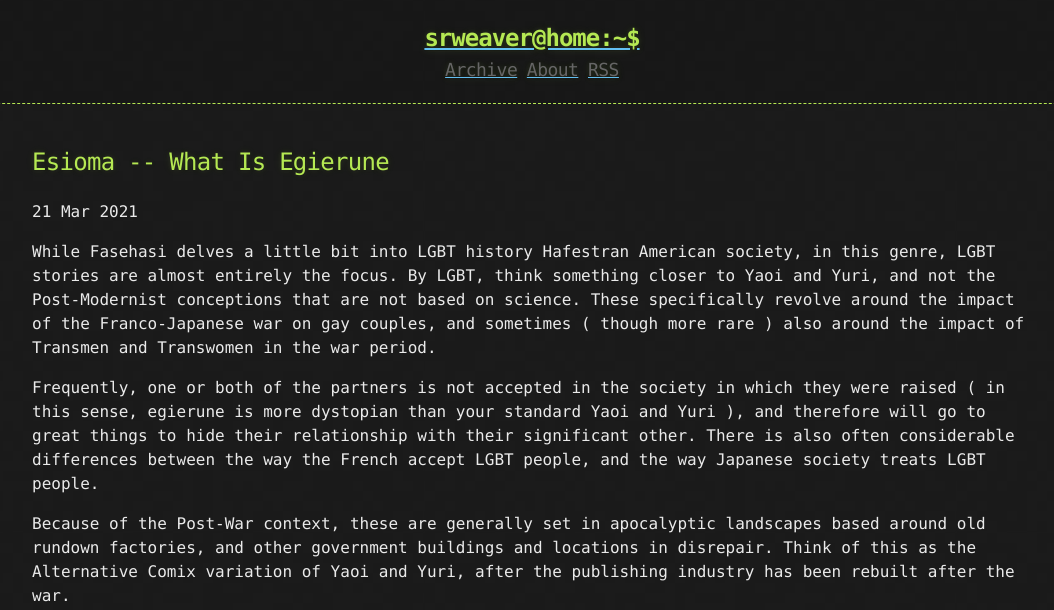
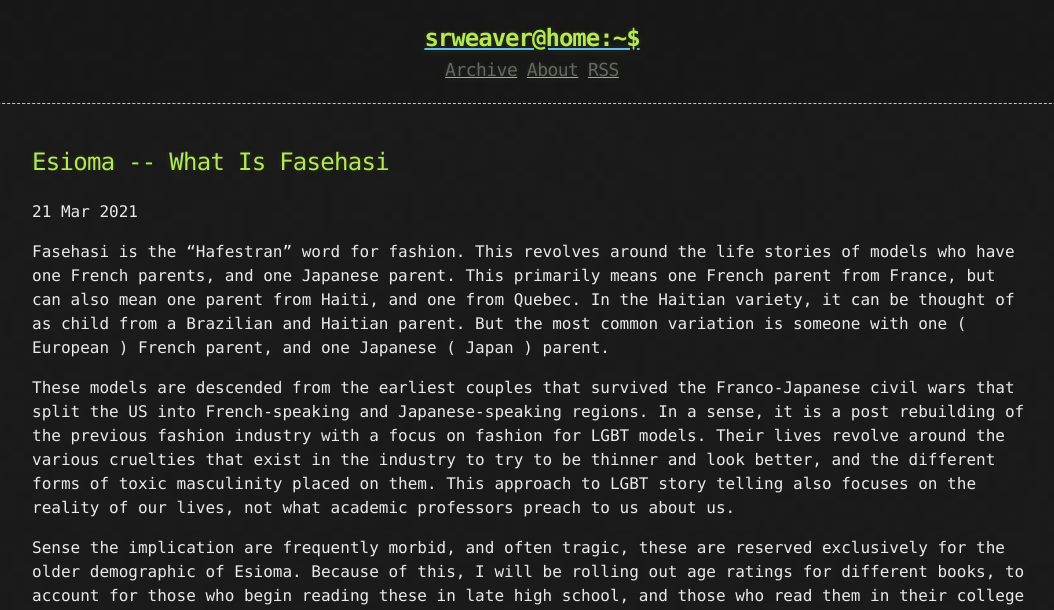
Before and after one commit to LWFlouisa/Weavercast, a Jekyll site: the page built from _posts/2021-03-21-whatisegierune.md, in a window 1280 px wide. Shown: the top 610 px of the page, without its empty margins (108-1162 px from the left). Built offline with Jekyll 4.4.1, drawn with Linux system fonts in a browser that asks for light colours; some of the changed text lies outside the part shown.

Commit message:
Update 2021-03-21-whatisegierune.md

```diff
--- a/_posts/2021-03-21-whatisegierune.md
+++ b/_posts/2021-03-21-whatisegierune.md
@@ -1,11 +1,11 @@
 ---
-title: Esioma -- What Is Egierune
+title: Esioma -- What Is Fasehasi
 published: true
 ---
-While Fasehasi delves a little bit into LGBT history Hafestran American society, in this genre, LGBT stories are almost entirely the focus. By LGBT, think something closer to Yaoi and Yuri, and not the Post-Modernist conceptions that are not based on science. These specifically revolve around the impact of the Franco-Japanese war on gay couples, and sometimes ( though more rare ) also around the impact of Transmen and Transwomen in the war period.
+Fasehasi is the “Hafestran” word for fashion. This revolves around the life stories of models who have one French parents, and one Japanese parent. This primarily means one French parent from France, but can also mean one parent from Haiti, and one from Quebec. In the Haitian variety, it can be thought of as child from a Brazilian and Haitian parent. But the most common variation is someone with one ( European ) French parent, and one Japanese ( Japan ) parent.
 
-Frequently, one or both of the partners is not accepted in the society in which they were raised ( in this sense, egierune is more dystopian than your standard Yaoi and Yuri ), and therefore will go to great things to hide their relationship with their significant other. There is also often considerable differences between the way the French accept LGBT people, and the way Japanese society treats LGBT people.
+These models are descended from the earliest couples that survived the Franco-Japanese civil wars that split the US into French-speaking and Japanese-speaking regions. In a sense, it is a post rebuilding of the previous fashion industry with a focus on fashion for LGBT models. Their lives revolve around the various cruelties that exist in the industry to try to be thinner and look better, and the different forms of toxic masculinity placed on them. This approach to LGBT story telling also focuses on the reality of our lives, not what academic professors preach to us about us.
 
-Because of the Post-War context, these are generally set in apocalyptic landscapes based around old rundown factories, and other government buildings and locations in disrepair. Think of this as the Alternative Comix variation of Yaoi and Yuri, after the publishing industry has been rebuilt after the war.
+Sense the implication are frequently morbid, and often tragic, these are reserved exclusively for the older demographic of Esioma. Because of this, I will be rolling out age ratings for different books, to account for those who begin reading these in late high school, and those who read them in their college years. However these are never as dark as Gothique Dii Esiomo.
 
-<iframe width="560" height="315" sandbox="allow-same-origin allow-scripts allow-popups" src="https://video.ploud.jp/videos/embed/268604f5-a1f7-4310-8a53-7fedc8239180" frameborder="0" allowfullscreen></iframe>
+<iframe width="560" height="315" sandbox="allow-same-origin allow-scripts allow-popups" src="https://video.ploud.jp/videos/watch/268604f5-a1f7-4310-8a53-7fedc8239180" frameborder="0" allowfullscreen></iframe>
```
